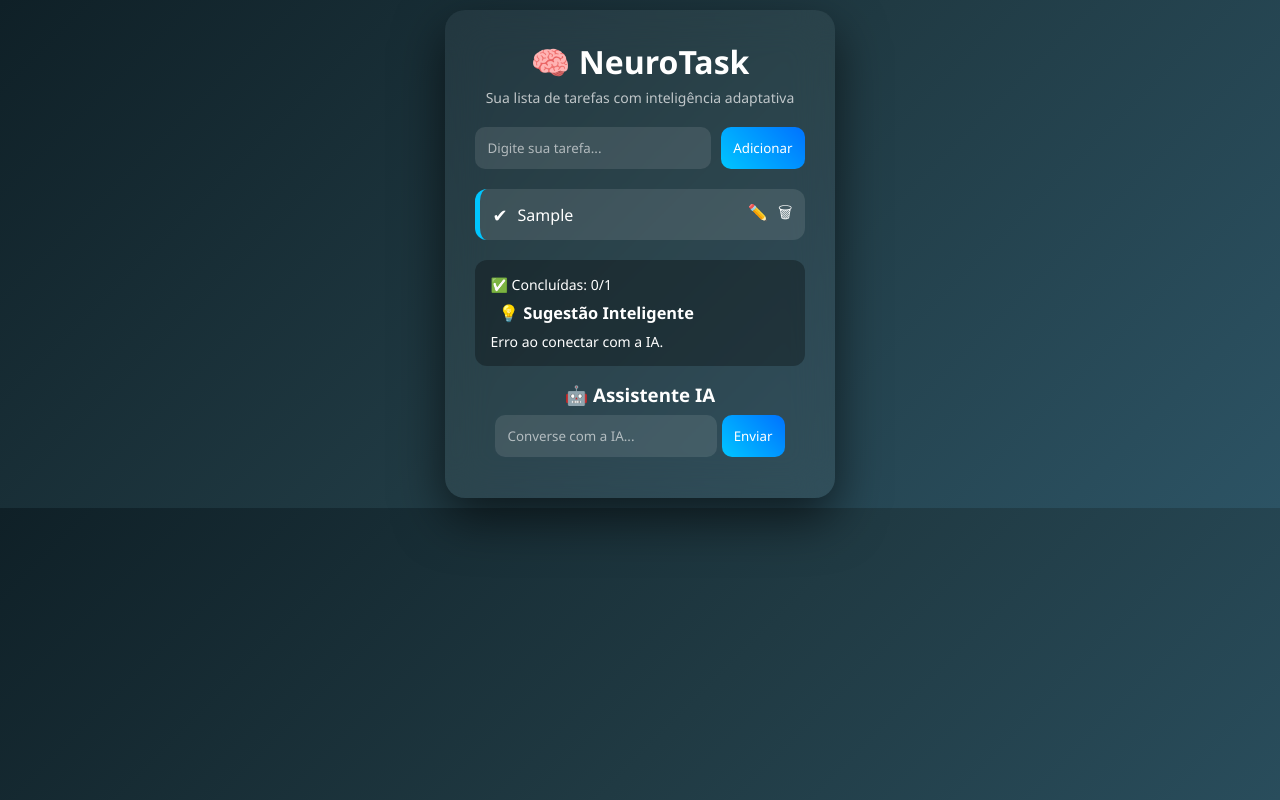
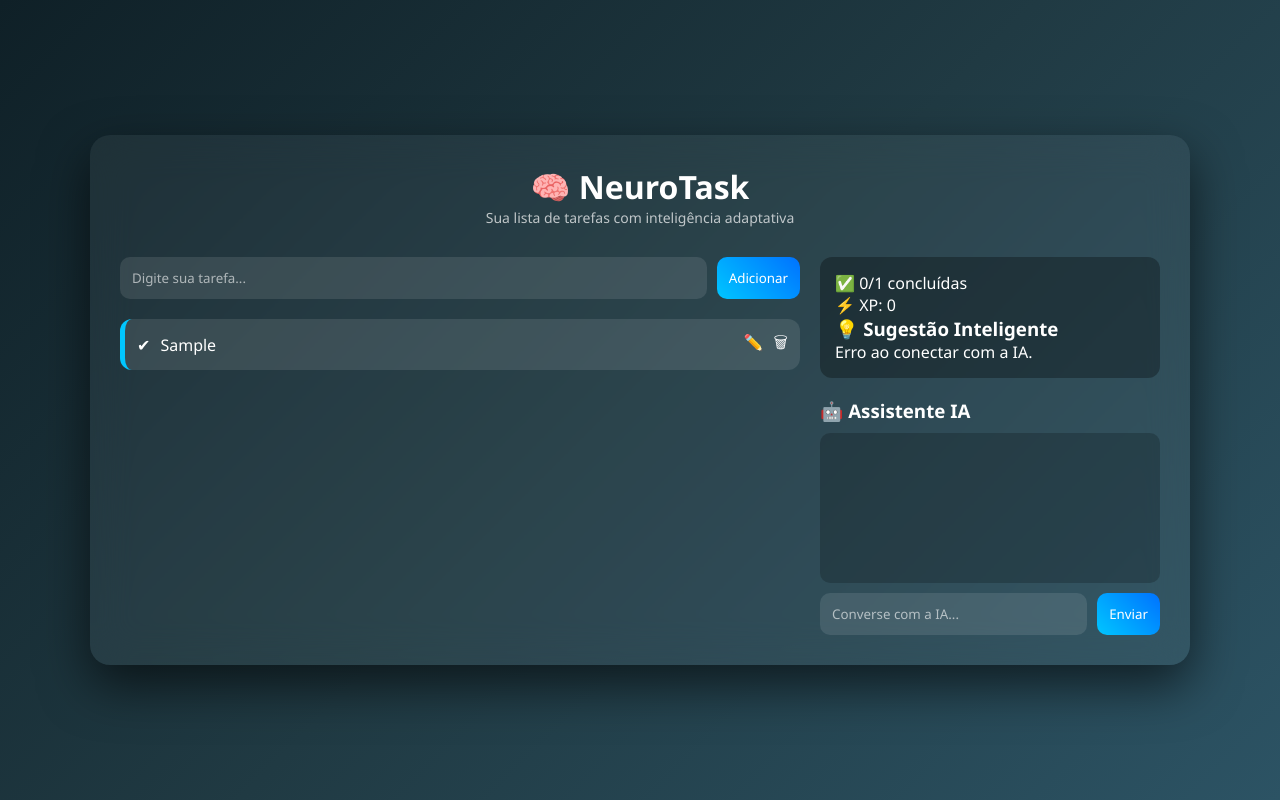
Before and after one commit to Stefany-viveiros/neurotask, a website: page index.html in a window 1280 px wide. Both pictures are taken after typing "Sample" into the empty fields and a click on the button "Adicionar". Drawn offline with Linux system fonts and the light colour scheme; no server answers.

Commit message:
feat: upgrade do NeuroTask para versão fullstack com IA
- criação do backend com Express para integração com OpenAI
- implementação de classificação automática de tarefas via IA
- adição de insights inteligentes baseados nas tarefas
- criação de chat com assistente de IA
- persistência de dados com localStorage (tarefas e XP)
- sistema de priorização (high, medium, low)
- melhorias no layout para padrão dashboard (web app)
- refatoração geral do código (frontend e backend)

```diff
--- a/index.html
+++ b/index.html
@@ -8,8 +8,16 @@
 <body>
 
   <div class="app">
+
+    <header class="header">
       <h1>🧠 NeuroTask</h1>
       <p class="subtitle">Sua lista de tarefas com inteligência adaptativa</p>
+    </header>
+
+    <div class="main">
+
+      <!-- TAREFAS -->
+      <div class="tasks-section">
 
         <div class="input-area">
           <input
@@ -22,6 +30,11 @@
 
         <ul id="taskList"></ul>
 
+      </div>
+
+      <!-- LATERAL -->
+      <div class="side-section">
+
         <div class="insight">
           <div id="stats"></div>
           <h3>💡 Sugestão Inteligente</h3>
@@ -31,7 +44,8 @@
         <div class="chat-container">
           <h3>🤖 Assistente IA</h3>
           <div id="chatBox" class="chat-box"></div>
-      <div class="chat-input">
+
+          <div class="chat-input-area">
             <input id="chatInput" placeholder="Converse com a IA..." />
             <button onclick="sendMessage()">Enviar</button>
           </div>
@@ -39,6 +53,10 @@
 
       </div>
 
+    </div>
+
+  </div>
+
   <script src="script.js"></script>
 </body>
 </html>
--- a/script.js
+++ b/script.js
@@ -1,14 +1,13 @@
-// script.js - NeuroTask PRO FINAL
-
 let tasks = JSON.parse(localStorage.getItem('tasks')) || [];
 let xp = parseInt(localStorage.getItem('xp')) || 0;
 
+// SALVAR
 function saveAll() {
   localStorage.setItem('tasks', JSON.stringify(tasks));
   localStorage.setItem('xp', xp);
 }
 
-// CHAMADA PARA IA
+// IA
 async function askAI(prompt) {
   try {
     const response = await fetch("http://localhost:3000/ai", {
@@ -21,11 +20,7 @@ async function askAI(prompt) {
 
     const data = await response.json();
 
-    if (!data.choices) {
-      return "Erro na resposta da IA.";
-    }
-
-    return data.choices[0].message.content;
+    return data?.choices?.[0]?.message?.content || "Erro na IA.";
 
   } catch (error) {
     console.error(error);
@@ -33,21 +28,25 @@ async function askAI(prompt) {
   }
 }
 
-// DETECTAR PRIORIDADE COM IA
+// PRIORIDADE IA
 async function detectPriorityAI(text) {
-  const prompt = `Classifique a prioridade da tarefa (responda apenas: high, medium ou low): ${text}`;
+  const prompt = `Classifique a prioridade (high, medium, low): ${text}`;
   const response = await askAI(prompt);
 
-  if (response.toLowerCase().includes('high')) return 'high';
-  if (response.toLowerCase().includes('medium')) return 'medium';
+  const res = response.toLowerCase();
+
+  if (res.includes('high')) return 'high';
+  if (res.includes('medium')) return 'medium';
   return 'low';
 }
 
-// ADICIONAR TAREFA
+// ADICIONAR
 async function addTask() {
   const input = document.getElementById('taskInput');
   const text = input.value.trim();
   if (!text) return;
+
+  input.disabled = true;
 
   const aiPriority = await detectPriorityAI(text);
 
@@ -55,11 +54,12 @@ async function addTask() {
     text,
     completed: false,
     priority: aiPriority,
-    createdAt: new Date()
+    createdAt: new Date().toISOString()
   };
 
   tasks.push(task);
   input.value = '';
+  input.disabled = false;
 
   saveAll();
   renderTasks();
@@ -67,11 +67,11 @@ async function addTask() {
   generateInsight();
 }
 
-// EDITAR TAREFA ✏️
+// EDITAR
 function editTask(index) {
   const newText = prompt("Editar tarefa:", tasks[index].text);
 
-  if (!newText || newText.trim() === "") return;
+  if (!newText?.trim()) return;
 
   tasks[index].text = newText.trim();
 
@@ -80,10 +80,12 @@ function editTask(index) {
   generateInsight();
 }
 
-// CONCLUIR TAREFA ✔️
+// TOGGLE
 function toggleTask(index) {
   tasks[index].completed = !tasks[index].completed;
+
   xp += tasks[index].completed ? 10 : -10;
+  xp = Math.max(0, xp); // proteção
 
   saveAll();
   renderTasks();
@@ -91,33 +93,35 @@ function toggleTask(index) {
   generateInsight();
 }
 
-// DELETAR TAREFA 🗑️
+// DELETE
 function deleteTask(index) {
   tasks.splice(index, 1);
+
   saveAll();
   renderTasks();
   updateDashboard();
   generateInsight();
 }
 
-// CORES POR PRIORIDADE
+// COR PRIORIDADE
 function getPriorityColor(priority) {
-  if (priority === 'high') return '#ff4d4d';
-  if (priority === 'medium') return '#ffc107';
-  return '#00c6ff';
+  return {
+    high: '#ff4d4d',
+    medium: '#ffc107',
+    low: '#00c6ff'
+  }[priority];
 }
 
-// RENDERIZAR TAREFAS
+// RENDER
 function renderTasks() {
   const list = document.getElementById('taskList');
   list.innerHTML = '';
 
-  tasks.sort((a, b) => {
   const order = { high: 3, medium: 2, low: 1 };
-    return order[b.priority] - order[a.priority];
-  });
 
-  tasks.forEach((task, index) => {
+  tasks
+    .sort((a, b) => order[b.priority] - order[a.priority])
+    .forEach((task, index) => {
       const li = document.createElement('li');
 
       if (task.completed) li.classList.add('completed');
@@ -137,19 +141,21 @@ function renderTasks() {
     });
 }
 
-// INSIGHT COM IA 💡
+// INSIGHT IA
 async function generateInsight() {
   const suggestion = document.getElementById('suggestion');
 
   if (tasks.length === 0) {
-    suggestion.textContent = 'Adicione tarefas para receber insights inteligentes.';
+    suggestion.textContent = 'Adicione tarefas para receber insights.';
     return;
   }
+
+  suggestion.textContent = '⏳ Analisando...';
 
   const taskListText = tasks.map(t => t.text).join(', ');
 
   const aiResponse = await askAI(
-    `Analise essas tarefas e dê um conselho curto e motivador: ${taskListText}`
+    `Dê um conselho curto e motivador para: ${taskListText}`
   );
 
   suggestion.textContent = aiResponse;
@@ -161,11 +167,12 @@ function updateDashboard() {
   const total = tasks.length;
 
   document.getElementById('stats').innerHTML = `
-    <p>✅ Concluídas: ${done}/${total}</p>
+    <p>✅ ${done}/${total} concluídas</p>
+    <p>⚡ XP: ${xp}</p>
   `;
 }
 
-// CHAT COM IA 🤖
+// CHAT IA
 async function sendMessage() {
   const input = document.getElementById('chatInput');
   const chatBox = document.getElementById('chatBox');
@@ -180,7 +187,13 @@ async function sendMessage() {
 
   input.value = '';
 
+  const loading = document.createElement('div');
+  loading.textContent = 'IA está digitando...';
+  chatBox.appendChild(loading);
+
   const aiResponse = await askAI(message);
+
+  chatBox.removeChild(loading);
 
   const aiMsg = document.createElement('div');
   aiMsg.className = 'chat-message ai';
@@ -190,7 +203,7 @@ async function sendMessage() {
   chatBox.scrollTop = chatBox.scrollHeight;
 }
 
-// INICIALIZAÇÃO
+// INIT
 function init() {
   renderTasks();
   updateDashboard();
--- a/style.css
+++ b/style.css
@@ -6,38 +6,62 @@
 }
 
 body {
-  margin: 10px;
-  background: linear-gradient(135deg, #0f2027, #203a43, #2c5364);
+  height: 100vh;
   display: flex;
   justify-content: center;
   align-items: center;
+  background: linear-gradient(135deg, #0f2027, #203a43, #2c5364);
   color: white;
 }
 
+/* CONTAINER PRINCIPAL */
 .app {
+  width: 100%;
+  max-width: 1100px;
   padding: 30px;
   border-radius: 20px;
   background: rgba(255, 255, 255, 0.05);
   backdrop-filter: blur(20px);
   box-shadow: 0 20px 50px rgba(0, 0, 0, 0.6);
-  animation: fadeIn 1s ease;
+  max-height: 90vh;
+  overflow-y: auto;
 }
 
-h1 {
+/* HEADER */
+.header {
   text-align: center;
-  margin-bottom: 5px;
+  margin-bottom: 30px;
 }
 
 .subtitle {
-  text-align: center;
   font-size: 14px;
   opacity: 0.7;
-  margin-bottom: 20px;
 }
 
+/* LAYOUT */
+.main {
+  display: flex;
+  gap: 20px;
+}
+
+/* ESQUERDA */
+.tasks-section {
+  flex: 2;
+}
+
+/* DIREITA */
+.side-section {
+  flex: 1;
+  display: flex;
+  flex-direction: column;
+  gap: 20px;
+}
+
+/* INPUT */
 .input-area {
   display: flex;
   gap: 10px;
+  margin-bottom: 20px;
 }
 
 input {
@@ -54,11 +78,7 @@ input::placeholder {
   color: rgba(255,255,255,0.6);
 }
 
-h3{
-padding: 8px;
-
-}
-
+/* BOTÃO */
 button {
   padding: 12px;
   border: none;
@@ -74,9 +94,9 @@ button:hover {
   box-shadow: 0 0 15px #00c6ff;
 }
 
+/* LISTA */
 ul {
   list-style: none;
-  margin-top: 20px;
 }
 
 li {
@@ -104,44 +124,39 @@ li.completed {
   margin-left: 10px;
 }
 
-.checkbox {
-  cursor: pointer;
-  font-size: 18px;
+.actions {
+  display: flex;
+  gap: 10px;
 }
 
 .delete-btn {
   cursor: pointer;
-  margin-left: 10px;
-  opacity: 0.6;
+  color: #ff4d4d;
 }
 
-.delete-btn:hover {
-  opacity: 1;
-  color: #ff4d4d;
-  font-size: 12px;
-}
-
+/* INSIGHT */
 .insight {
-  margin-top: 20px;
   padding: 15px;
   border-radius: 12px;
   background: rgba(0,0,0,0.3);
-  font-size: 14px;
-}
-.chat-container {
-text-align: center;
-padding: 8px;
 }
 
+/* CHAT */
+.chat-box {
+  height: 150px;
+  overflow-y: auto;
+  margin: 10px 0;
+  background: rgba(0,0,0,0.2);
+  padding: 10px;
+  border-radius: 10px;
+}
 
-.chat-input {
-  width: 100%;
-  height: 45px;
-  font-size: 16px;
-  padding: 0 12px;
-  border-radius: 8px;
+.chat-input-area {
+  display: flex;
+  gap: 10px;
+}
 
-}
+/* ANIMAÇÃO */
 @keyframes fadeIn {
   from {
     opacity: 0;
@@ -149,16 +164,5 @@ padding: 8px;
   }
   to {
     opacity: 1;
-    transform: translateY(0);
   }
 }
-
-.actions {
-  display: flex;
-  gap: 10px;
-  cursor: pointer;
-}
-
-.actions span:hover {
-  transform: scale(1.2);
-}
```
Also changed, not shown: back-end/server.js (+38 -8 lines), package.json (+8 -4 lines). Lines whose indentation alone changed are shown as unchanged.
